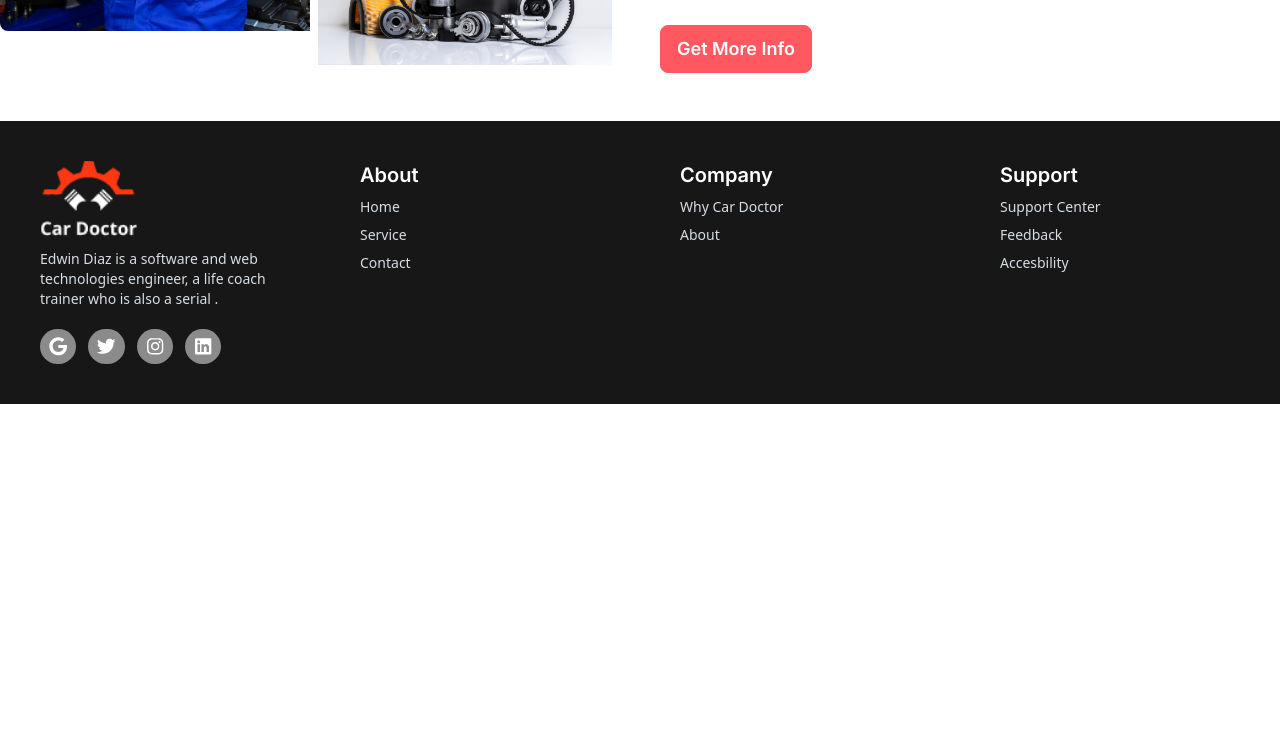
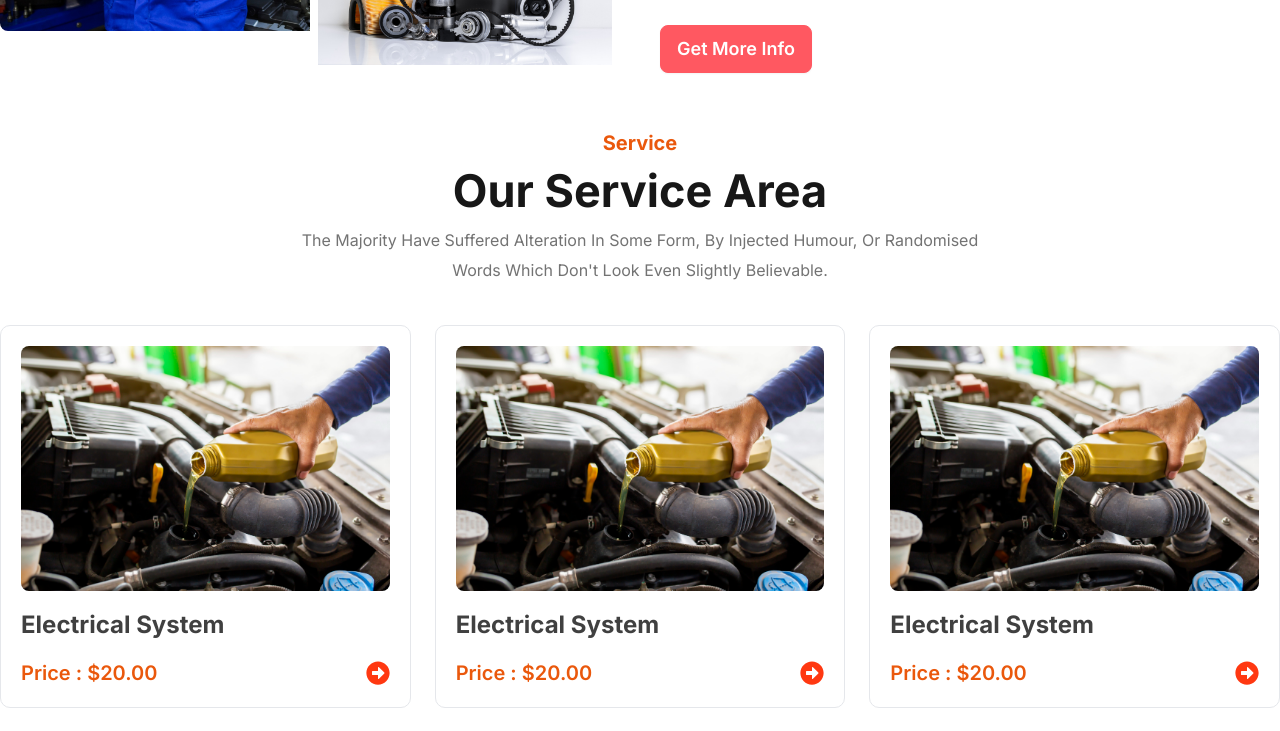
Before and after one commit to prominhaj/car-doctor-client, a React (Vite) app: page / in a window 1280 px wide. Shown: the part 1260-1991 px from the top of the page. Before the commit the page ends 1664 px from the top, so only its background shows below. Built offline with nearby package versions, Linux system fonts and the light colour scheme.

Commit message:
Service Area Section Design Complete

```diff
--- a/src/Components/Service_Area/Service_Area.jsx
+++ b/src/Components/Service_Area/Service_Area.jsx
@@ -1,9 +1,20 @@
 import React from 'react';
+import Service_Card from './Service_Card/Service_Card';
 
 const Service_Area = () => {
     return (
-        <div>
-
+        <div className='pt-2 pb-10'>
+            <div className="text-center mb-10">
+                <h2 className="text-orange-600 text-xl font-bold font-['Inter']">Service</h2>
+                <h1 className="text-neutral-900 text-[30px] md:text-[45px] font-bold font-['Inter']">Our Service Area</h1>
+                <p className="text-center text-neutral-500 text-base font-normal font-['Inter'] capitalize md:leading-[30px]">the majority have suffered alteration in some form, by injected humour, or randomised <br className='hidden md:block' /> words which don't look even slightly believable. </p>
+            </div>
+            <div className="grid md:grid-cols-2 lg:grid-cols-3 gap-6">
+                <Service_Card></Service_Card>
+                <Service_Card></Service_Card>
+                <Service_Card></Service_Card>
+                <Service_Card></Service_Card>
+            </div>
         </div>
     );
 };
--- /dev/null
+++ b/src/Components/Service_Area/Service_Card/Service_Card.jsx
@@ -0,0 +1,20 @@
+import React from 'react';
+import { FaArrowAltCircleRight } from "react-icons/fa";
+import server1 from '../../../assets/images/services/1.jpg';
+
+const Service_Card = () => {
+    return (
+        <div className='p-[20px] bg-white rounded-[10px] border border-gray-200'>
+            <div>
+                <img className='w-full rounded-lg' src={server1} alt="" />
+            </div>
+            <h2 className="text-neutral-700 my-4 text-[24px] font-bold font-['Inter']">Electrical System</h2>
+            <div className='flex justify-between'>
+                <h5 className="text-orange-600 text-xl font-semibold font-['Inter']">Price : $<span>20.00</span></h5>
+                <button><FaArrowAltCircleRight className='text-2xl text-[#FF3811]' /></button>
+            </div>
+        </div>
+    );
+};
+
+export default Service_Card;
--- a/src/Pages/Home/Home.jsx
+++ b/src/Pages/Home/Home.jsx
@@ -2,12 +2,14 @@
 import Footer from '../../Components/Footer/Footer';
 import Carousel from '../../Components/Carousel/Carousel';
 import About_Us from '../../Components/About_Us/About_Us';
+import Service_Area from '../../Components/Service_Area/Service_Area';
 
 const Home = () => {
     return (
         <div className='container mx-auto'>
             <Carousel></Carousel>
             <About_Us></About_Us>
+            <Service_Area></Service_Area>
             <Footer></Footer>
         </div>
     );
```
